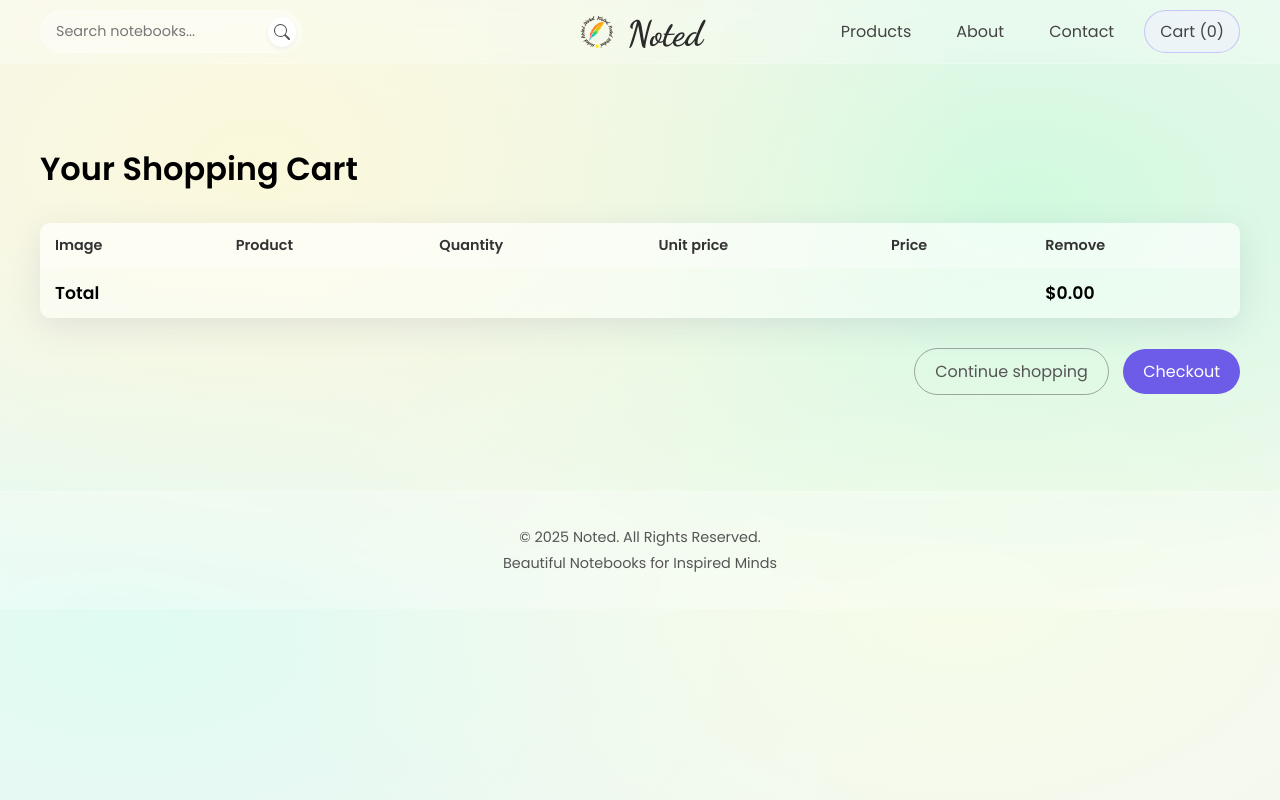
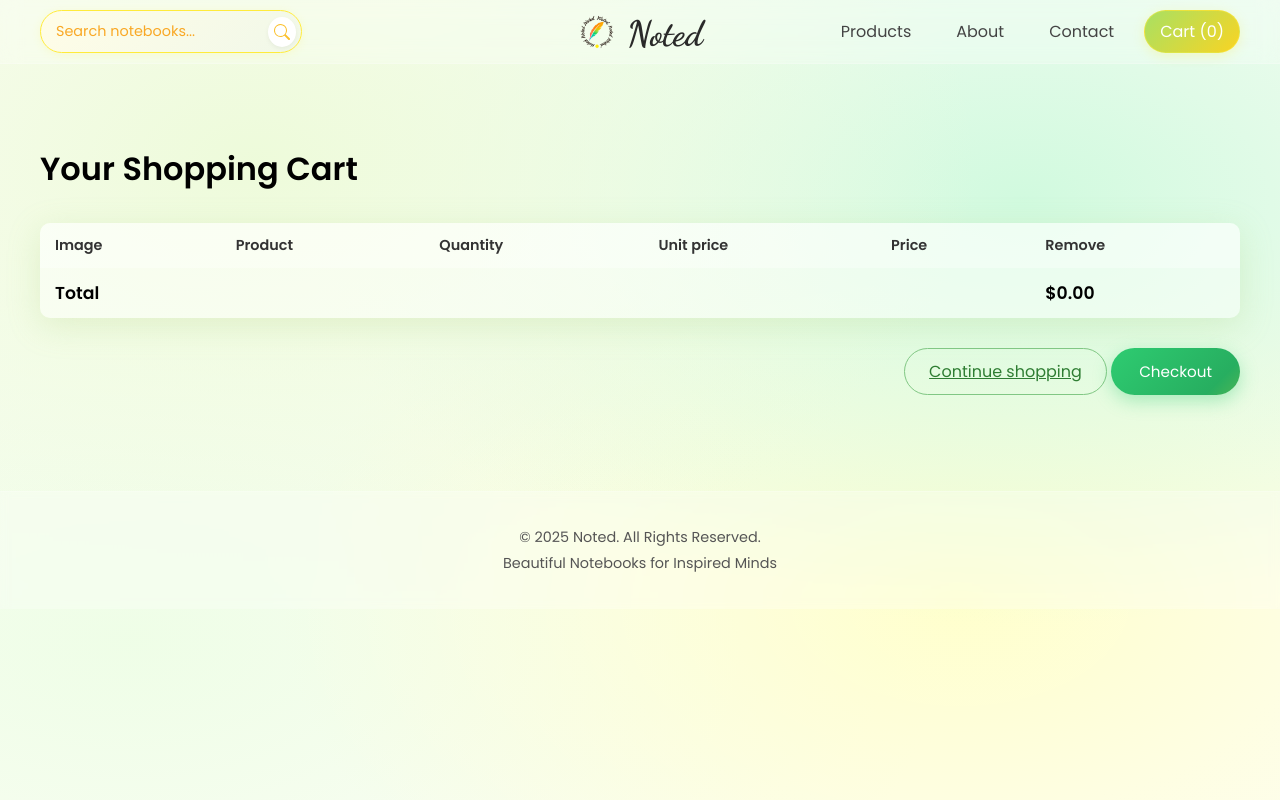
Before and after one commit to Tilooo/Noted, a Django app: page /cart/ in a window 1280 px wide. Run offline with Django 5.2, Linux system fonts and the light colour scheme.

Commit message:
25. Fresh yellows, animated gradient shimmer,for hero button, search field, nav bar. Soft shadows,

```diff
--- a/static/css/style.css
+++ b/static/css/style.css
@@ -5,11 +5,11 @@ body {
     margin: 0;
     font-family: 'Poppins', sans-serif;
     min-height: 100vh;
-    background: #f4f6f3;
-    background-image: radial-gradient(at 20% 20%, hsla(55, 80%, 92%, 1) 0px, transparent 50%),
+    background: #fdfdf7;
+    background-image: radial-gradient(at 20% 20%, hsla(85, 80%, 92%, 1) 0px, transparent 50%),
                       radial-gradient(at 80% 25%, hsla(140, 80%, 90%, 1) 0px, transparent 50%),
-                      radial-gradient(at 75% 75%, hsla(80, 80%, 95%, 1) 0px, transparent 50%),
-                      radial-gradient(at 10% 80%, hsla(160, 80%, 93%, 1) 0px, transparent 50%);
+                      radial-gradient(at 75% 75%, hsla(60, 100%, 90%, 1) 0px, transparent 50%),
+                      radial-gradient(at 10% 80%, hsla(100, 90%, 95%, 1) 0px, transparent 50%);
 }
 
 /* Layout Containers */
@@ -70,26 +70,64 @@ body {
     font-weight: 600;
     display: block;
     margin: 20px 0;
-    color: #4a4a4a;
+    color: #2e7d32;
 }
 
+/* Gradient Button Styles */
+.btn-primary,
+.btn-hero,
 .add-to-cart-btn {
+    background: linear-gradient(135deg, #2ecc71 0%, #27ae60 40%, #f9d423 100%);
+    color: white;
+    text-decoration: none;
+    padding: 12px 28px;
+    border-radius: 50px;
+    transition: all 0.3s ease;
+    font-weight: 500;
+    display: inline-block;
+    cursor: pointer;
+    border: none;
+    font-size: 0.95rem;
+    box-shadow: 0 6px 18px rgba(46, 204, 113, 0.35);
+    background-size: 200% 200%;
+}
+
+/* Animated Hero Button Shimmer */
+@keyframes gradient-shift {
+    0% { background-position: 0% 50%; }
+    50% { background-position: 100% 50%; }
+    100% { background-position: 0% 50%; }
+}
+
+.btn-hero {
+    animation: gradient-shift 6s ease infinite;
+}
+
+.btn-primary:hover,
+.btn-hero:hover,
+.add-to-cart-btn:hover {
+    transform: translateY(-3px);
+    background: linear-gradient(135deg, #27ae60 0%, #a8e063 50%, #ffe259 100%);
+    box-shadow: 0 10px 25px rgba(46, 204, 113, 0.45);
+}
+
+/* Secondary Button */
+.btn-secondary {
     background-color: transparent;
-    color: #555;
-    border: 1px solid rgba(85, 85, 85, 0.5);
-    padding: 10px 25px;
+    color: #2e7d32;
+    border: 1px solid #81c784;
+    padding: 10px 24px;
     border-radius: 50px;
     font-weight: 400;
-    font-family: 'Poppins', sans-serif;
+    display: inline-block;
+    transition: all 0.3s ease;
     cursor: pointer;
-    transition: all 0.3s ease;
-    font-size: 0.9rem;
 }
 
-.add-to-cart-btn:hover {
-    background-color: rgba(255, 255, 255, 0.5);
-    border-color: #555;
-    box-shadow: 0 4px 15px rgba(0, 0, 0, 0.05);
+.btn-secondary:hover {
+    background: linear-gradient(135deg, #fffde7, #f1f8e9);
+    border-color: #ffeb3b;
+    color: #795548;
 }
 
 /* Product Detail Page Styles */
@@ -149,7 +188,7 @@ body {
     background: rgba(255, 255, 255, 0.45);
     border-radius: 10px;
     overflow: hidden;
-    box-shadow: 0 8px 32px 0 rgba(100, 100, 150, 0.15);
+    box-shadow: 0 8px 32px 0 rgba(173, 209, 125, 0.25);
 }
 
 .cart-table thead tr {
@@ -185,32 +224,6 @@ tr.total {
 .text-right {
     text-align: right;
     margin-top: 20px;
-}
-
-.btn-primary, .btn-secondary {
-    text-decoration: none;
-    padding: 10px 20px;
-    border-radius: 50px;
-    transition: all 0.3s ease;
-    font-weight: 400;
-    display: inline-block;
-    margin-left: 10px;
-}
-
-.btn-primary {
-    background-color: #6c5ce7;
-    color: white;
-}
-.btn-primary:hover {
-    background-color: #5849d4;
-}
-.btn-secondary {
-    background-color: transparent;
-    color: #555;
-    border: 1px solid rgba(85, 85, 85, 0.5);
-}
-.btn-secondary:hover {
-    background-color: rgba(0, 0, 0, 0.05);
 }
 
 .remove-link {
@@ -304,24 +317,30 @@ tr.total {
     background-color: rgba(255, 255, 255, 0.5);
 }
 
+/* Cart link in header */
 .cart-link a {
-    background-color: rgba(240, 240, 255, 0.6);
-    border: 1px solid rgba(108, 92, 231, 0.3);
+    background: linear-gradient(135deg, #a8e063, #f9d423);
+    border: 1px solid rgba(255, 235, 59, 0.5);
+    color: white;
+    font-weight: 500;
+    box-shadow: 0 3px 12px rgba(255, 235, 59, 0.25);
+}
+.cart-link a:hover {
+    background: linear-gradient(135deg, #f9d423, #56ab2f);
+    border-color: rgba(255, 235, 59, 0.7);
+    box-shadow: 0 5px 18px rgba(255, 235, 59, 0.35);
 }
 
-.cart-link a:hover {
-    background-color: rgba(255, 255, 255, 0.8);
-    border-color: rgba(108, 92, 231, 0.6);
-}
-
+/* Search Form */
 .search-form {
     display: flex;
     align-items: center;
-    background-color: rgba(255, 255, 255, 0.4);
-    border: 1px solid rgba(255, 255, 255, 0.3);
+    background: linear-gradient(135deg, #fffde7, #f1f8e9);
+    border: 1px solid #ffeb3b;
     border-radius: 50px;
     padding: 5px;
     max-width: 250px;
+    box-shadow: 0 2px 8px rgba(255, 235, 59, 0.15);
 }
 
 .search-input {
@@ -331,12 +350,12 @@ tr.total {
     padding: 5px 10px;
     font-family: 'Poppins', sans-serif;
     font-size: 0.9rem;
-    color: #333;
+    color: #2e7d32;
     width: 100%;
 }
 
 .search-input::placeholder {
-    color: #777;
+    color: #f9a825;
 }
 
 .search-button {
@@ -349,7 +368,7 @@ tr.total {
     align-items: center;
     justify-content: center;
     cursor: pointer;
-    color: #555;
+    color: #fbc02d;
     box-shadow: 0 2px 5px rgba(0,0,0,0.05);
 }
 
--- a/templates/shop/product_list.html
+++ b/templates/shop/product_list.html
@@ -3,12 +3,13 @@
 {% block hero %}
 <section class="hero">
     <div class="hero-content">
-        <h1>Where Thoughts Find Their Page</h1>
+        <h1 class="tagline">Where Thoughts Find Their Page</h1>
         <p>Discover our curated collection of artisanal paper notebooks, designed for writers, dreamers, and creators.</p>
         <a href="#product-grid-heading" class="btn-hero">Explore Collection</a>
     </div>
 </section>
 {% endblock hero %}
+
 
 
 {% block content %}
```
Also changed, not shown: other parts of static/css/style.css (+18 -41 lines).
